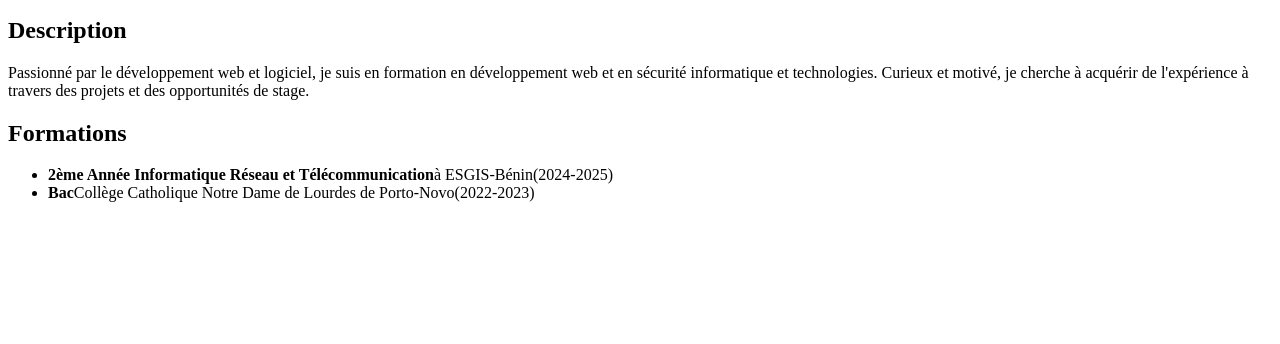
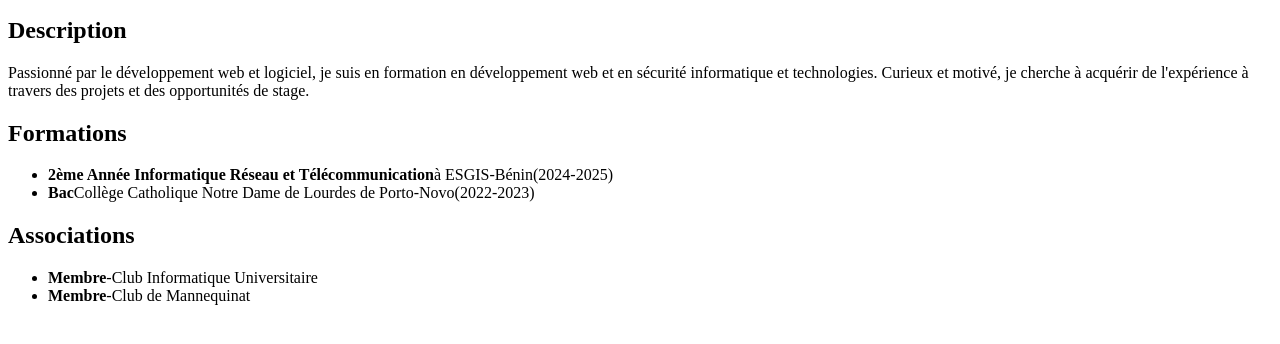
Before and after one commit to Feliciano-M02/mon-cv, a plain HTML site: page index.html in a window 1280 px wide. Shown: the part 88-432 px from the top of the page. Drawn offline with Linux system fonts and the light colour scheme.

Commit message:
mise en place de la section associations

```diff
--- a/index.html
+++ b/index.html
@@ -19,5 +19,12 @@
                     <li><strong>Bac</strong>Collège Catholique Notre Dame de Lourdes de Porto-Novo(2022-2023)</li>
                 </ul>
             </section>
+            <section id="associations">
+                <h2>Associations</h2>
+                <ul>
+                    <li><strong>Membre</strong>-Club Informatique Universitaire</li>
+                    <li><strong>Membre</strong>-Club de Mannequinat</li>
+                </ul>
+            </section>
     </body>
 </html>
```
